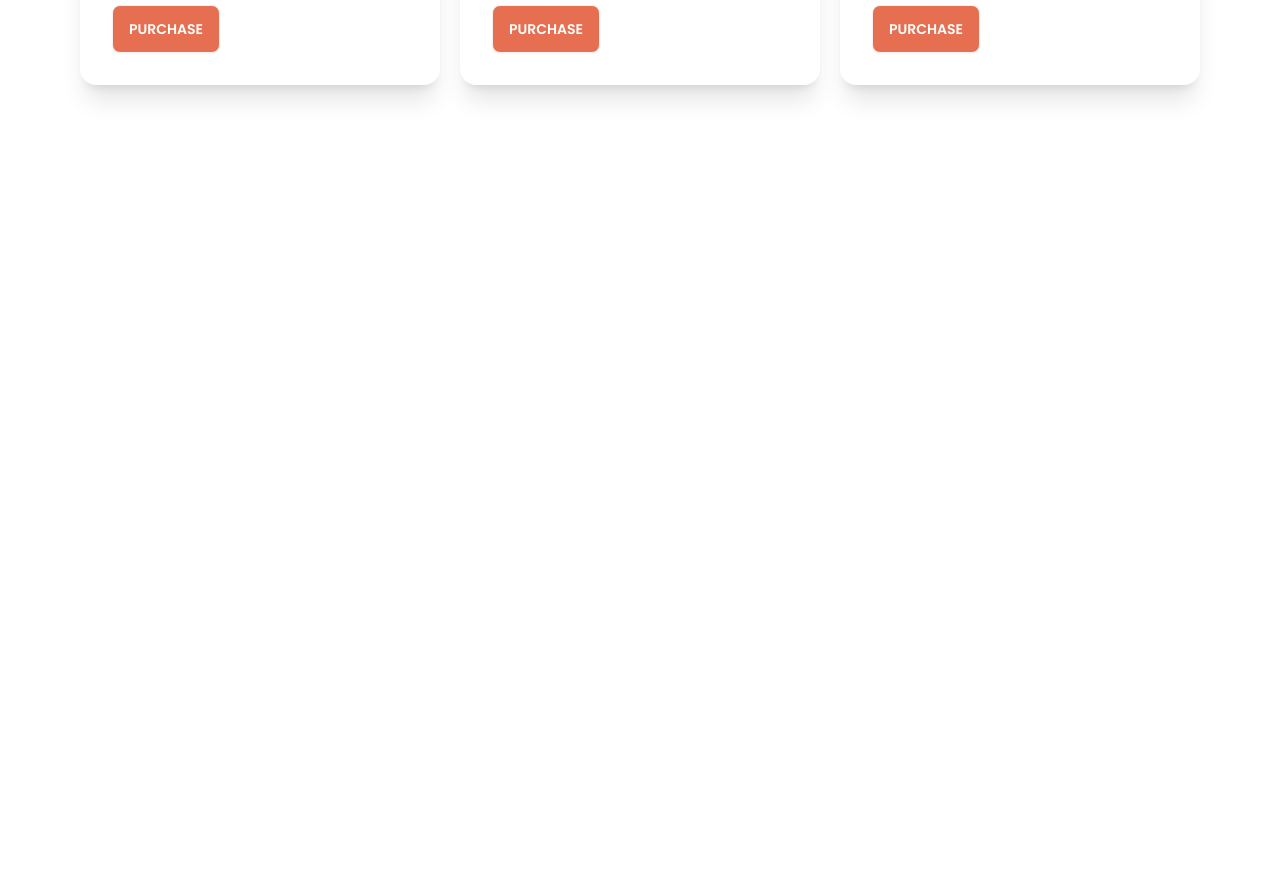
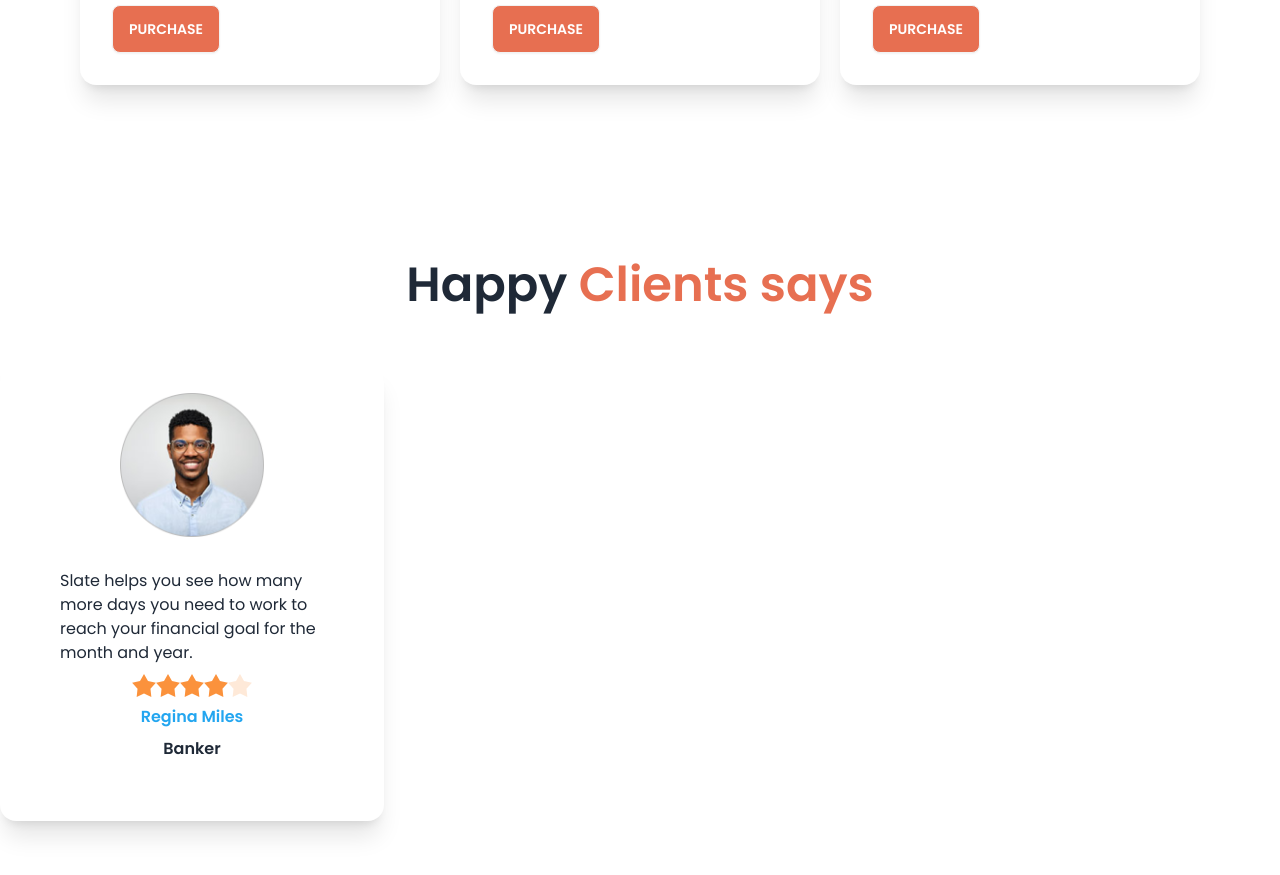
Before and after one commit to pujadasprema23/biker-zone-daisyui, a plain HTML site: page index.html in a window 1280 px wide. Shown: the part 1960-2835 px from the top of the page. Before the commit the page ends 2221 px from the top, so only its background shows below. Drawn offline with nearby package versions, Linux system fonts and the light colour scheme.

Commit message:
added happy clients section

```diff
--- a/index.html
+++ b/index.html
@@ -221,6 +221,35 @@
 </div>
             </div>
            </section>
+           <!-- happy clients section -->
+            <section class="my-24">
+                <h1 class="text-3xl lg:text-5xl font-semibold text-center mb-14">Happy <span class="text-bike-primary">Clients says</span></h1>
+                <div class="grid">
+                    <!-- review 1 -->
+                <div class="card bg-base-100 w-96 shadow-xl p-7">
+  <figure>
+    <img class="w-36"
+      src="images/others/user-1.png"
+      alt="user-1" />
+  </figure>
+  <div class="card-body">
+    <p>Slate helps you see how many more days you need to work to reach your financial goal for the month and year.</p>
+    <!-- ratings -->
+     <div class="rating justify-center">
+  <input type="radio" name="rating-2" class="mask mask-star-2 bg-orange-400" />
+  <input type="radio" name="rating-2" class="mask mask-star-2 bg-orange-400"/>
+  <input type="radio" name="rating-2" class="mask mask-star-2 bg-orange-400" />
+  <input type="radio" name="rating-2" class="mask mask-star-2 bg-orange-400" checked="checked" />
+  <input type="radio" name="rating-2" class="mask mask-star-2 bg-orange-400" />
+</div>
+    <div class="text-center space-y-2">
+      <p class="font-semibold text-[#23A6F0]">Regina Miles</p>
+      <p class="font-semibold">Banker</p>
+    </div>
+  </div>
+</div>
+                </div>
+            </section>
     </main>
     <footer>
 
```
